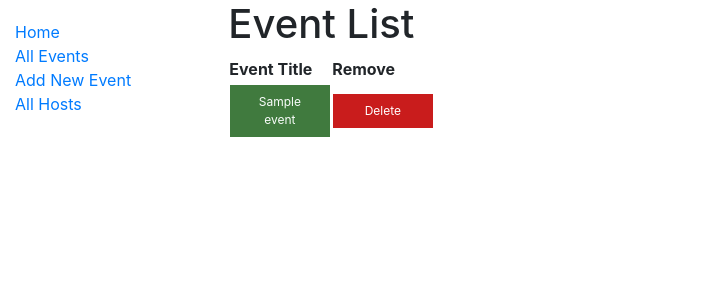
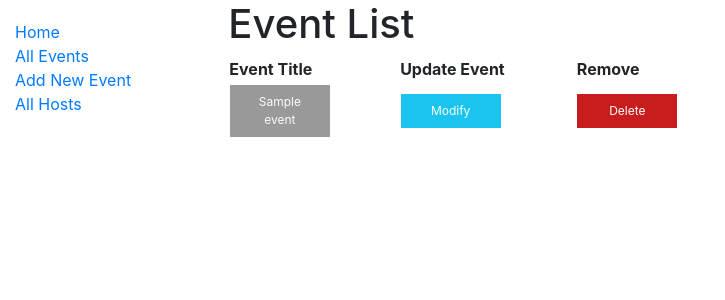
Before and after one commit to Nikki1970/eventsapp, a Django app: page /eventapp/listofevents/ in a window 1280 px wide. Shown: the top 300 px of the page, without its empty margins (0-725 px from the left). Run offline with Django 3.2, Linux system fonts and the light colour scheme; tables that the repository leaves empty hold one stand-in row (values such as "Sample post"); parts of the project's set-up code (start-up, migrations or seed data) failed here and were passed over.

Commit message:
Add update form for events

```diff
--- a/eventapp/static/css/styles.css
+++ b/eventapp/static/css/styles.css
@@ -17,8 +17,8 @@
     width: 100px
   }
 
-  .eventbutton {
-    background-color: #407a3e;
+  .update {
+    background-color: #1ac4ee;
     border: none;
     color: rgb(249, 253, 251);
     padding: 8px 20px;
@@ -30,3 +30,17 @@
     cursor: pointer;
     width:100px
   }
+
+  .event{
+    background-color: #989998;
+    border: none;
+    color: rgb(249, 253, 251);
+    padding: 8px 20px;
+    text-align: center;
+    text-decoration: none;
+    display: inline-block;
+    font-size: 12px;
+    margin: 2px 0.5px;
+    cursor: pointer;
+    width:100px
+  }
--- a/eventapp/templates/eventapp/delete.html
+++ b/eventapp/templates/eventapp/delete.html
@@ -5,7 +5,7 @@
 <p>Are u sure you want to delete "{{event}}"?</p>
 <form action="{% url 'delete_event' event.pk %}" method="POST">
     {% csrf_token %}
-    <a href="{% url 'list-of-events' %}">Cancel</a>
+    <button onclick="{% url 'list-of-events' %}">Cancel</button>
     <input type="submit" name="Confirm">
 </form>
 {% endblock %}
--- a/eventapp/templates/eventapp/event_list.html
+++ b/eventapp/templates/eventapp/event_list.html
@@ -3,14 +3,16 @@
 {% block content %}
   <h1>Event List</h1>
   {% if event_list %}
-<table style="width:15%">
+<table style="width:50%">
       <tr>
         <th>Event Title</th>
+        <th>Update Event</th>
         <th>Remove </th>
       </tr>
     {% for event in event_list %}
       <tr>
-        <td><a href="{{ event.get_absolute_url }}" class="eventbutton">{{ event.title }}</a></td>
+        <td><a href="{{ event.get_absolute_url }}" class="event">{{ event.title }}</a></td>
+        <td><a href="{% url 'update_event' event.pk %}" class="update">Modify</a></td>
         <td><a href="{% url 'delete_event' event.pk %}" class="button">Delete</a></td>
       </tr>
     {% endfor %}
--- a/eventapp/urls.py
+++ b/eventapp/urls.py
@@ -8,4 +8,5 @@ urlpatterns = [
     path('all_hosts/', views.all_hosts, name='all-hosts'),
     path('event/host/<str:inputhost>/',views.host_events, name="host-events"),
     path('delete_event/<int:pk>/',views.deleteEvent, name="delete_event"),
+    path('update_event/<int:pk>/',views.updateEvent, name="update_event"),
 ]
--- a/eventapp/views.py
+++ b/eventapp/views.py
@@ -48,3 +48,14 @@ def deleteEvent(request, pk):
         return redirect('list-of-events')
     context = {'event':event}
     return render(request, "eventapp/delete.html",context)
+
+def updateEvent(request, pk):
+    event = Event.objects.get(id=pk)
+    form = EventForm(instance=event)
+    if request.method == "POST":
+        form = EventForm(request.POST,instance=event)
+        if form.is_valid():
+            form.save()
+            return redirect('list-of-events')
+    context = {'form':form}
+    return render(request,"eventapp/event_edit.html",context)
```
